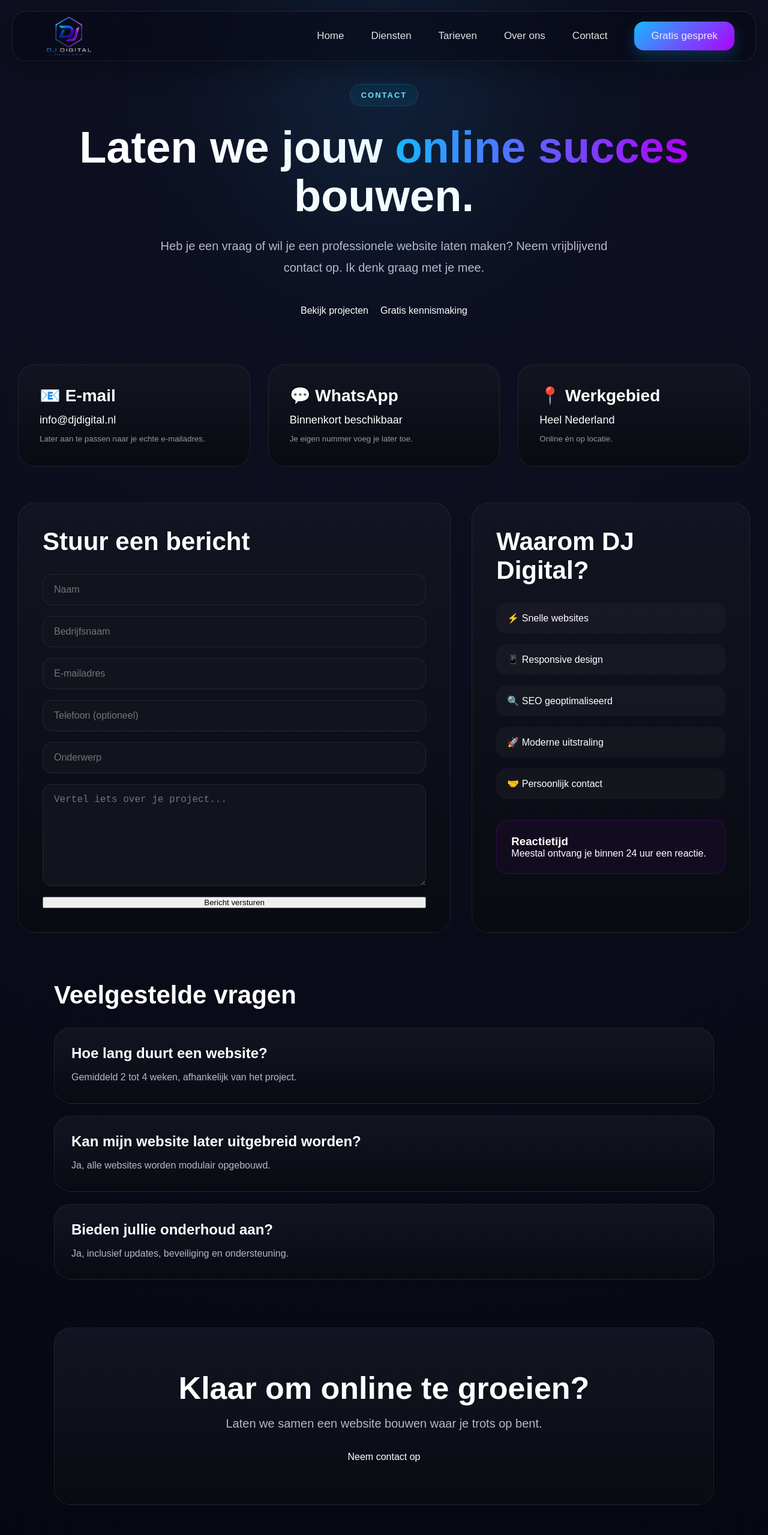
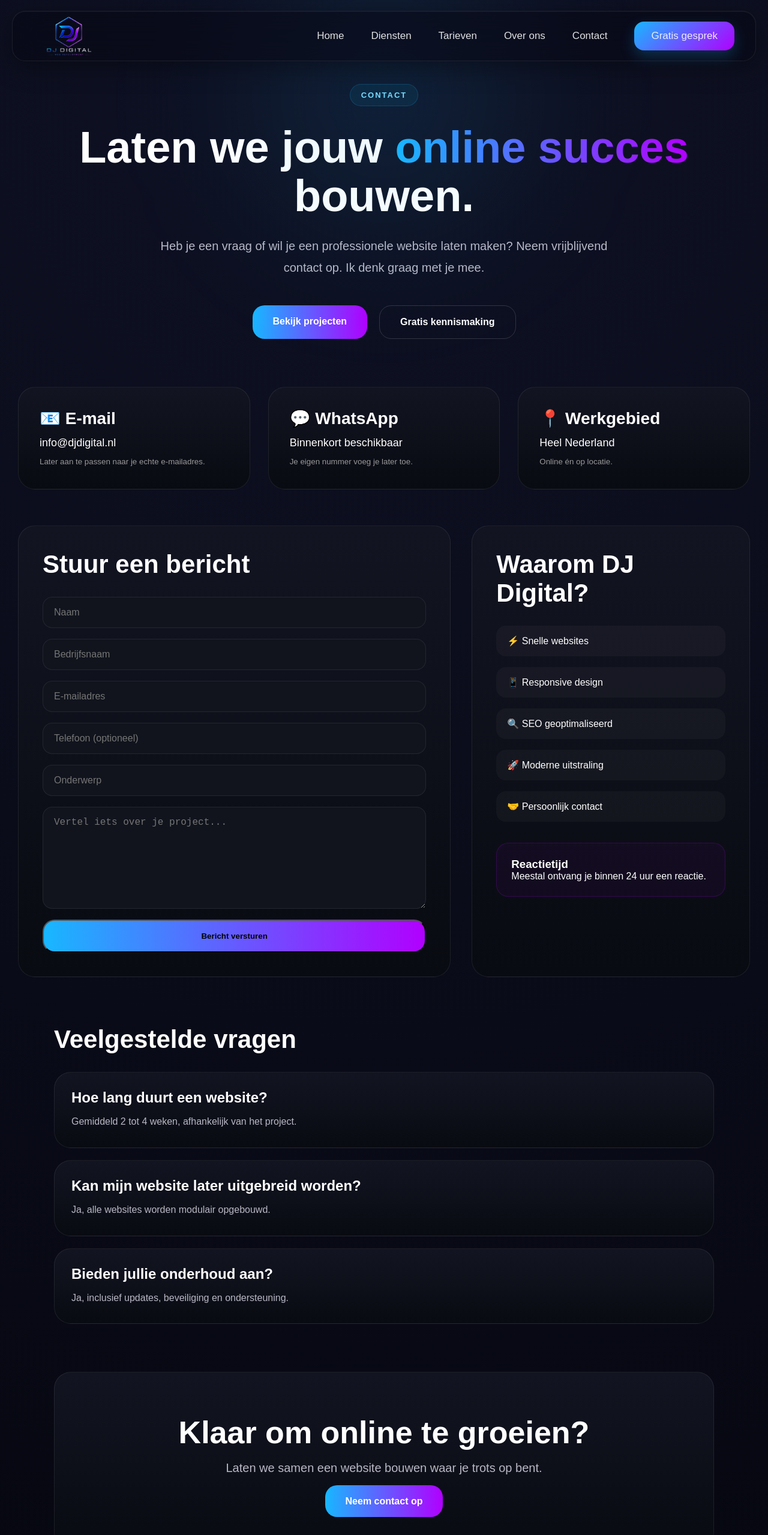
Before and after one commit to djdigitaldev-code/djdigital-website, a Next.js app: page /contact in a window 1280 px wide. Shown: the top 2559 px of the page at 60% size. Built offline with nearby package versions, Linux system fonts and the light colour scheme.

Commit message:
button contact

```diff
--- a/app/contact/page.jsx
+++ b/app/contact/page.jsx
@@ -19,11 +19,11 @@ export default function ContactPage() {
         </p>
 
         <div className="hero-buttons">
-          <Link href="/projecten" className="primary-btn">
+          <Link href="/projecten" className="button">
             Bekijk projecten
           </Link>
 
-          <a href="#formulier" className="secondary-btn">
+          <a href="#formulier" className="button secondary">
             Gratis kennismaking
           </a>
         </div>
@@ -68,7 +68,7 @@ export default function ContactPage() {
               placeholder="Vertel iets over je project..."
               required
             />
-            <button type="submit" className="primary-btn">
+            <button type="submit" className="button">
               Bericht versturen
             </button>
           </form>
@@ -115,7 +115,7 @@ export default function ContactPage() {
         <h2>Klaar om online te groeien?</h2>
         <p>Laten we samen een website bouwen waar je trots op bent.</p>
 
-        <a href="#formulier" className="primary-btn">
+        <a href="#formulier" className="button">
           Neem contact op
         </a>
       </section>
```
